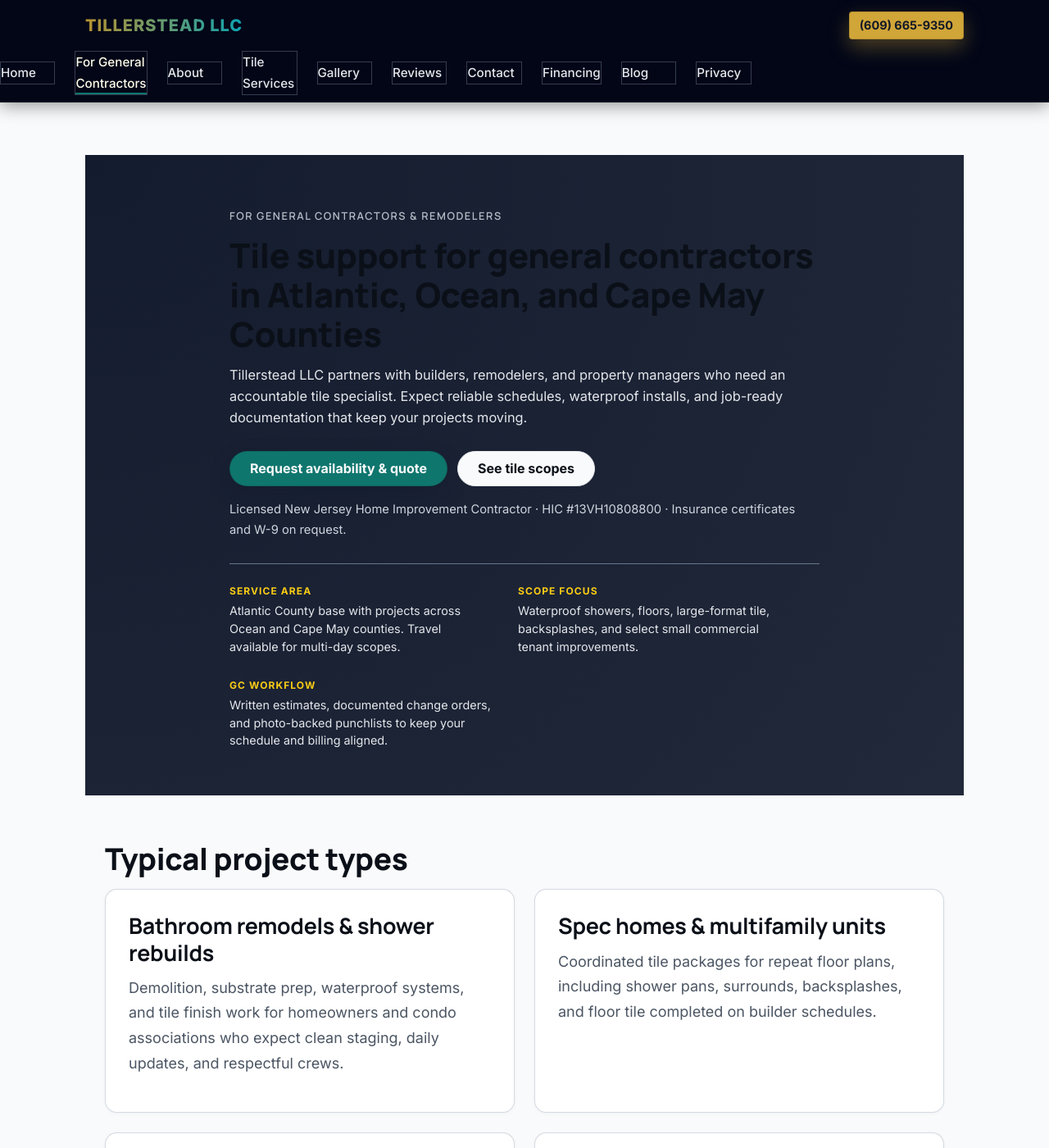
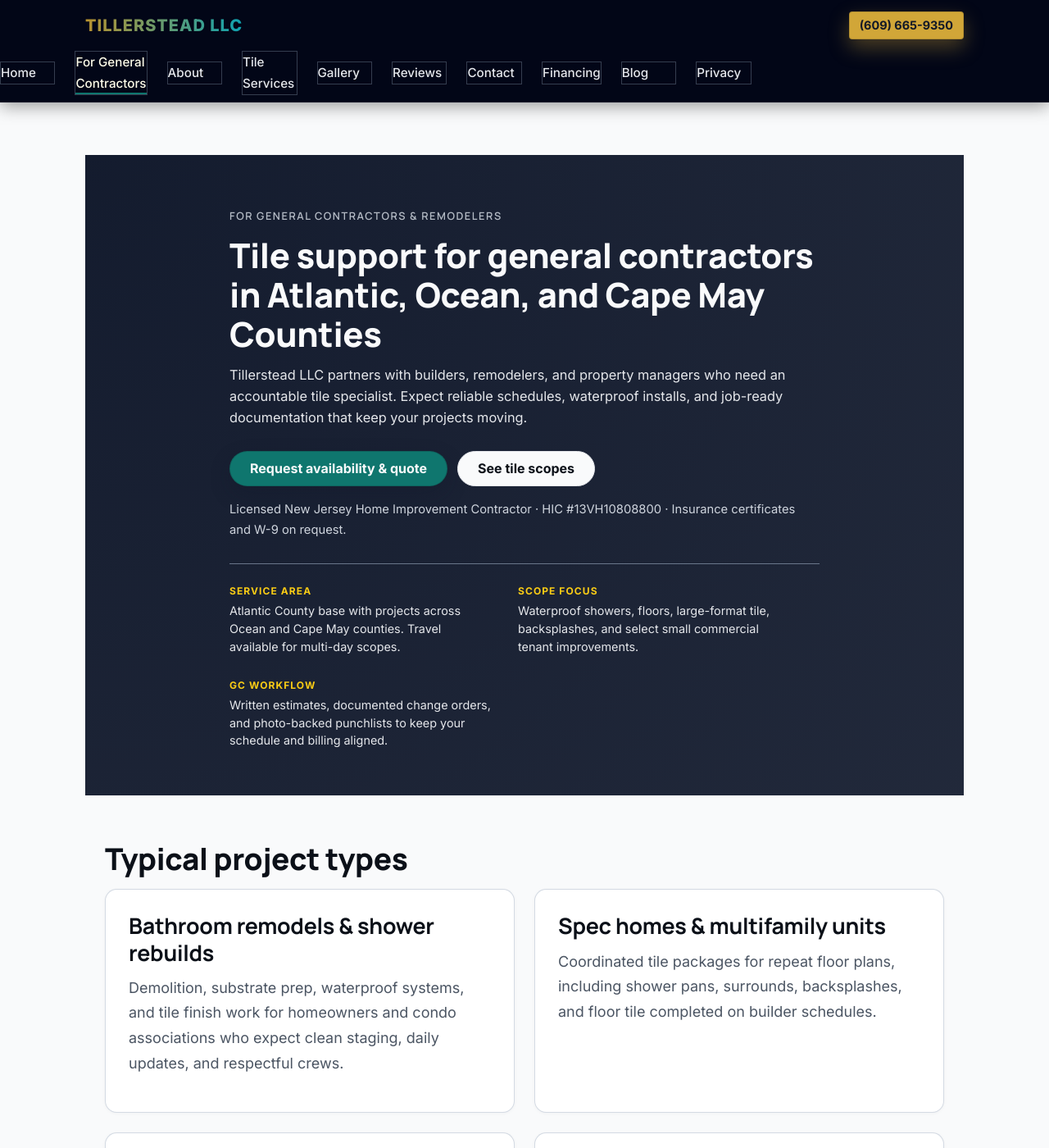
Before and after one commit to XTX33/Tillerstead-site, a Jekyll site: the page built from pages/for-general-contractors.html, in a window 1280 px wide and 1400 px high. Shown: the whole window at 82% size. Built offline with Jekyll 4.4.1, drawn with Linux system fonts in a browser that asks for light colours.

Commit message:
Update for-general-contractors.html

```diff
--- a/pages/for-general-contractors.html
+++ b/pages/for-general-contractors.html
@@ -294,4 +294,10 @@
       font-size: 0.98rem;
     }
   }
+  .gc-hero h1 {
+  margin: 0.85rem 0 0.75rem;
+  font-size: clamp(1.9rem, 4vw, 2.6rem);
+  line-height: 1.15;
+  color: #f9fafb; /* <-- add this */
+}
 </style>
```
